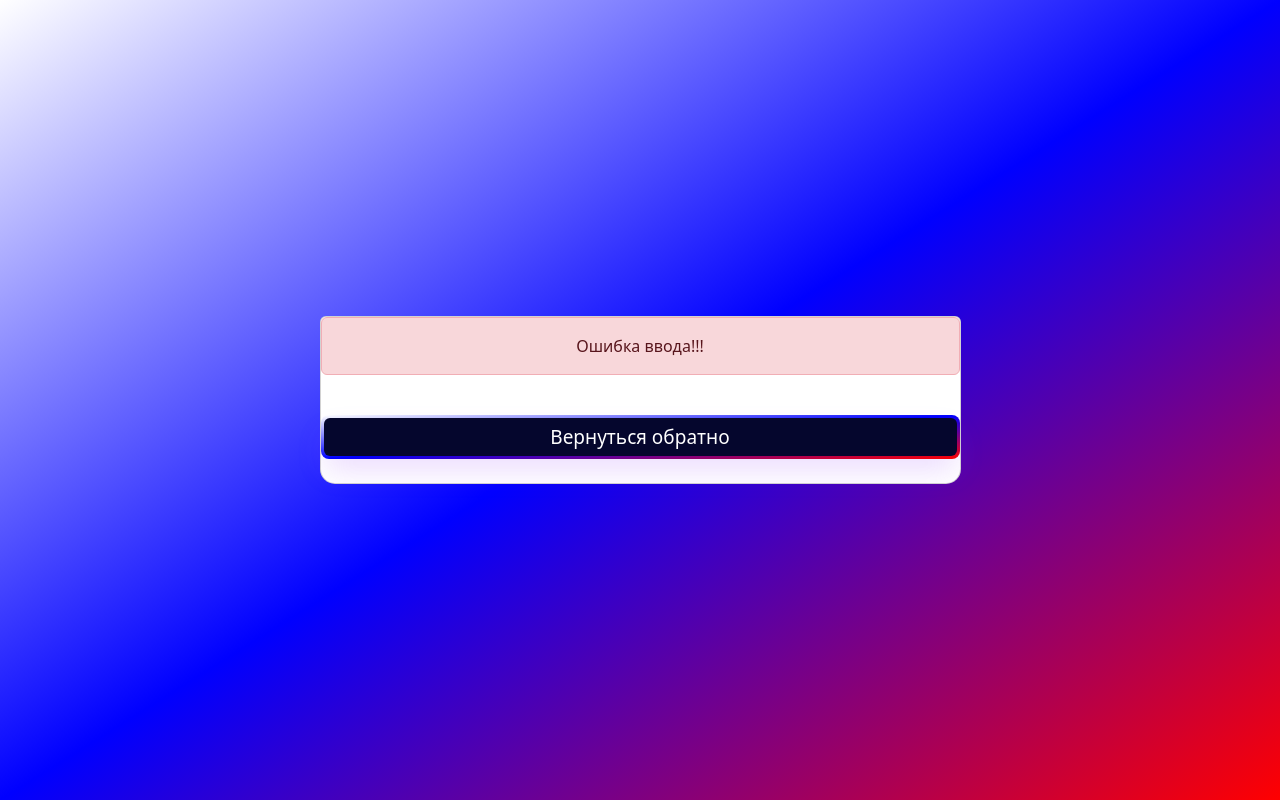
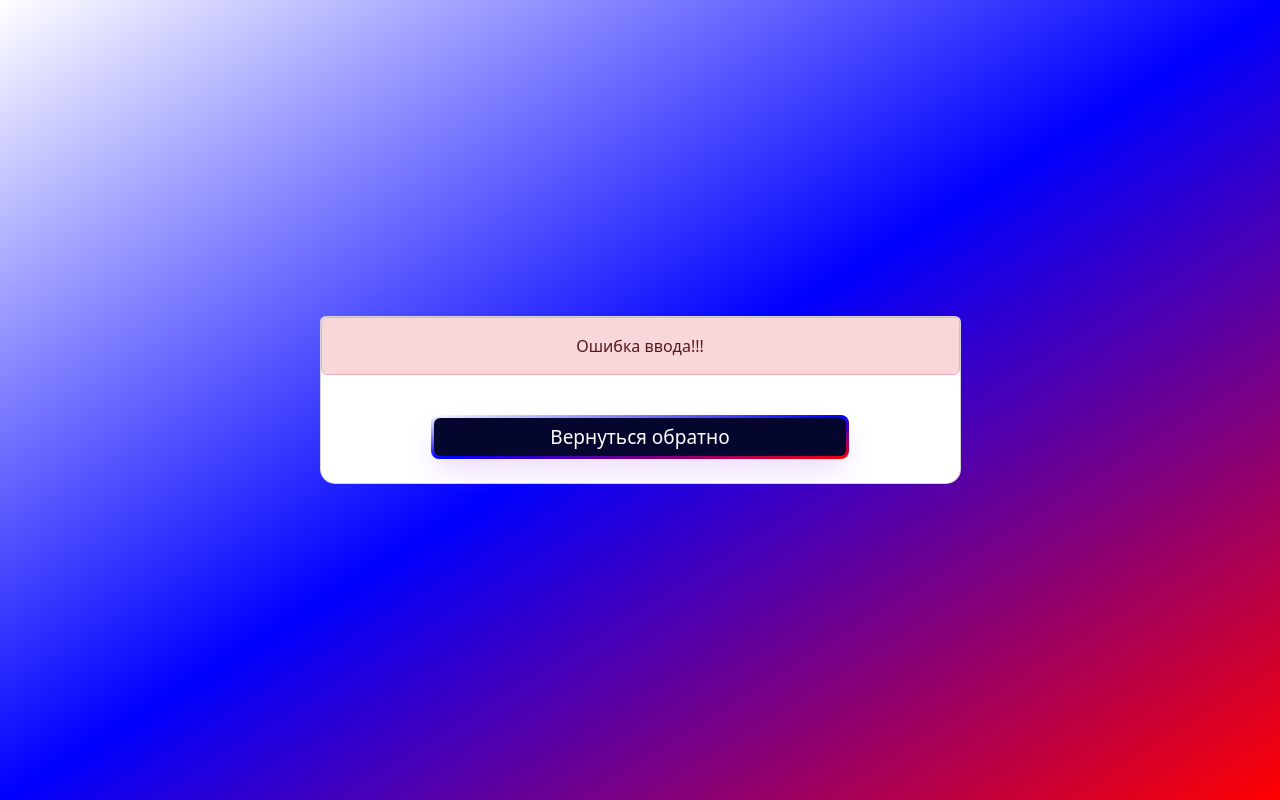
Before and after one commit to kharitonovdo/TradeBot, a Flask app: page /abort in a window 1280 px wide. Run offline with Flask 3, Linux system fonts and the light colour scheme; parts of the project's set-up code (start-up, migrations or seed data) failed here and were passed over; some libraries are stand-ins or nearby versions.

Commit message:
мега конечный комит

```diff
--- a/templates/abort.html
+++ b/templates/abort.html
@@ -19,10 +19,17 @@
                             Ошибка ввода!!!
                         </div>
                     </center>
-                    <center><a style='text-decoration: none;' href="/buy">
-                        <button class="my-4">
-                            <span class="text">Вернуться обратно</span></button>
-                    </a></center>
+                    <div class="row">
+                        <div class="col-2"></div>
+                        <div class="col-8">
+                            <a style='text-decoration: none;' href="/buy">
+                            <button class="my-4">
+                                <span class="text">Вернуться обратно</span>
+                            </button>
+                            </a>
+                        </div>
+                        <div class="col-2"></div>
+                    </div>
                 </div>
 </section>
 </body>
```
